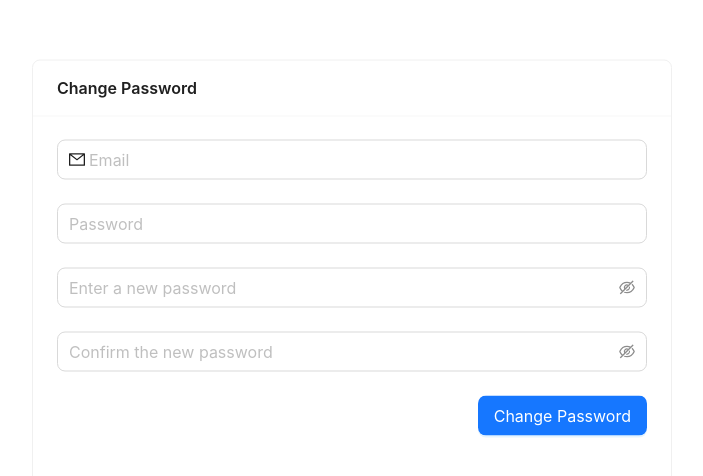
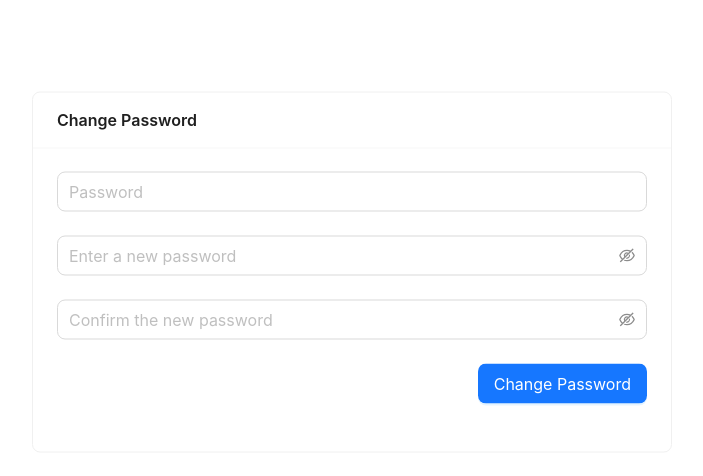
Before and after one commit to bounswe/bounswe2023group5, a React (Vite) app in the folder app/frontend/: page /change in a window 1280 px wide. Shown: the part 128-604 px from the top of the page, without its empty margins (288-991 px from the left). Built offline with nearby package versions, Linux system fonts and the light colour scheme.

Commit message:
removes unnecessary imports

```diff
--- a/app/frontend/src/Pages/ChangePassword/ChangePassword.tsx
+++ b/app/frontend/src/Pages/ChangePassword/ChangePassword.tsx
@@ -1,5 +1,4 @@
 import { Button, Form, Input, Card, message } from "antd";
-import { MailOutlined } from "@ant-design/icons";
 import styles from "./ChangePassword.module.scss";
 
 const ChangePassword = () => {
@@ -9,7 +8,6 @@ const ChangePassword = () => {
     const values = form.getFieldsValue();
     const body = {
       email: values.email,
-      old_password: values.password,
       new_password: values.new_password,
     };
     message.success("Password is changed successfully!");
@@ -28,18 +26,6 @@ const ChangePassword = () => {
         onFinishFailed={onFinishFailed}
         size="large"
       >
-        <Form.Item
-          name="email"
-          rules={[
-            { required: true, message: "" },
-            { type: "email", message: "Please provide a valid email" },
-          ]}
-        >
-          <Input
-            prefix={<MailOutlined className="site-form-item-icon" />}
-            placeholder="Email"
-          />
-        </Form.Item>
         <Form.Item name="password" rules={[{ required: true, message: "" }]}>
           <Input placeholder="Password" />
         </Form.Item>
```
